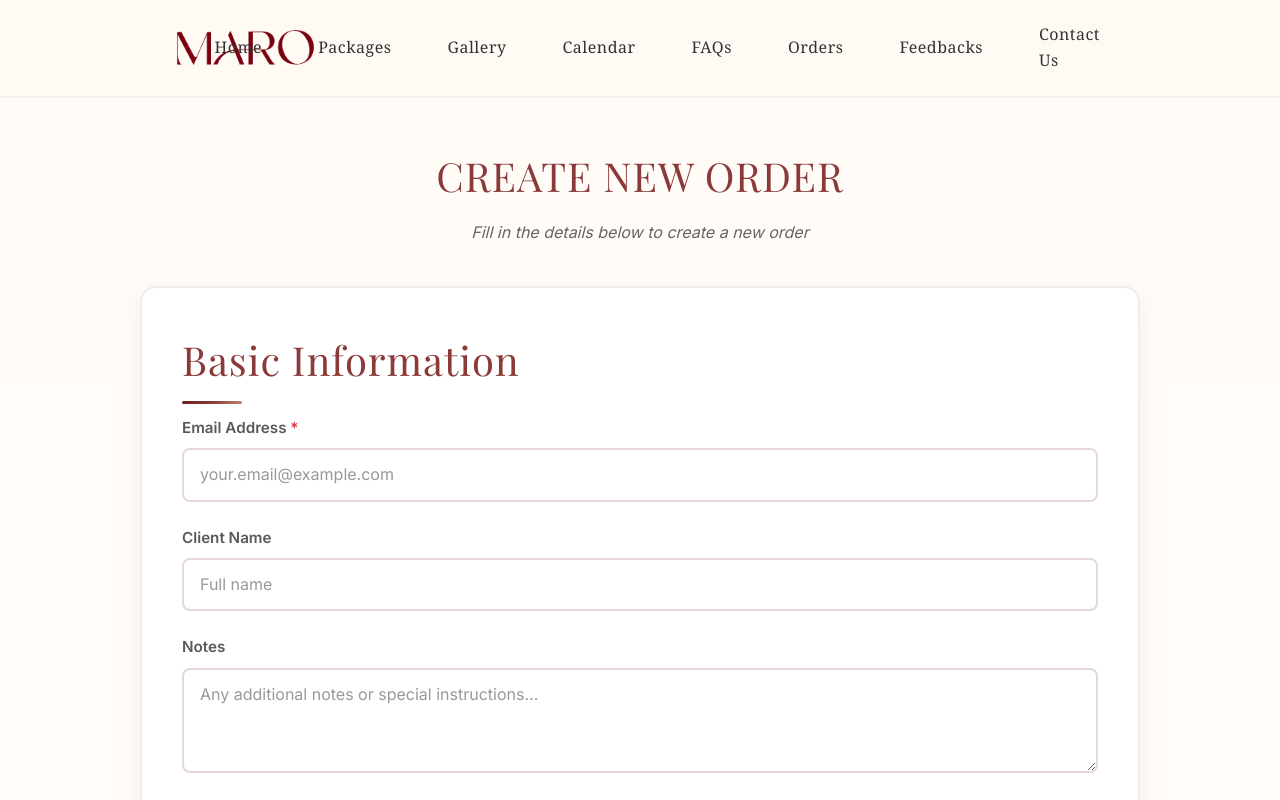
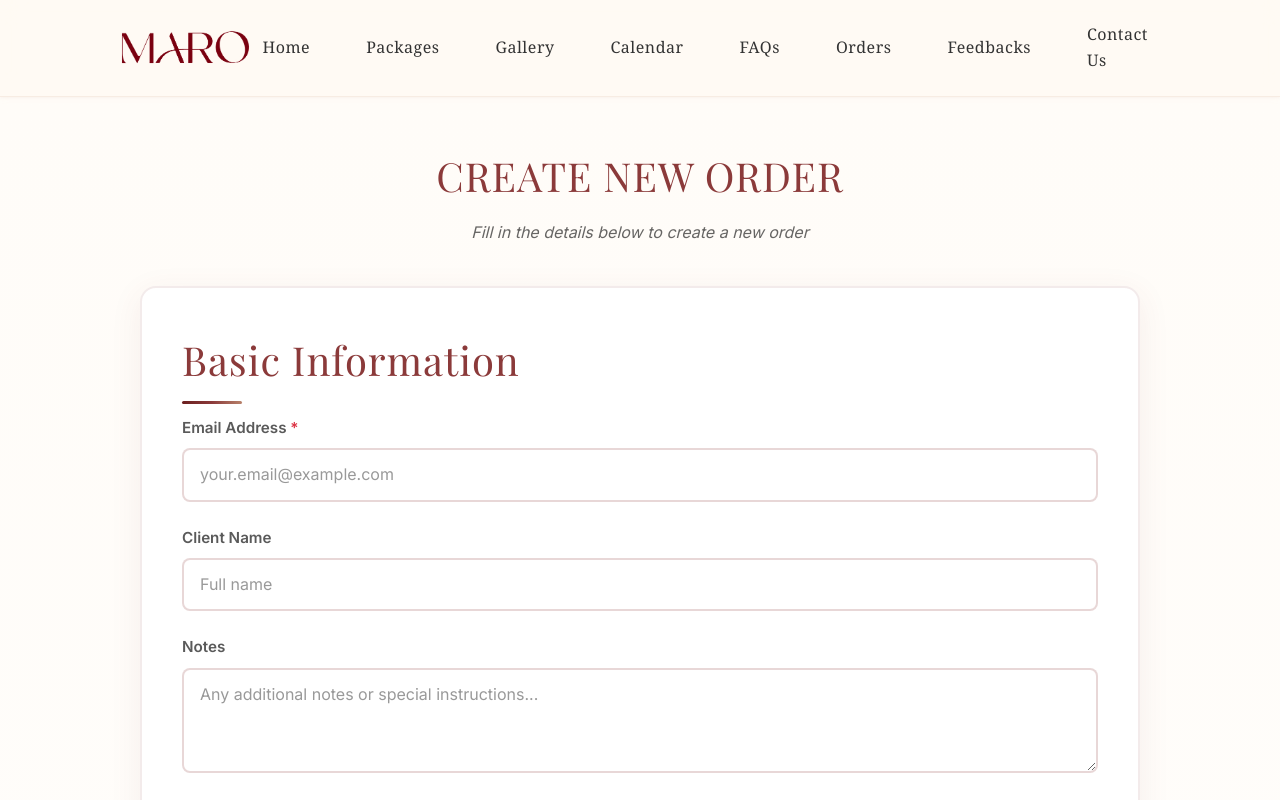
Before and after one commit to mostafawael4/Maro, an Angular app in the folder FrontEnd/: page /create-order in a window 1280 px wide. Shown: the top 800 px of the page. Built offline with nearby package versions, Linux system fonts and the light colour scheme; no server answers; a web font is replaced by a local one.

Commit message:
Refactor navbar component for improved responsiveness. Update HTML and SCSS to change visibility breakpoints from 'md' to 'lg' for desktop and mobile menus. Adjust navbar container padding for better alignment across various screen sizes.

```diff
--- a/FrontEnd/src/app/components/navbar/navbar.component.html
+++ b/FrontEnd/src/app/components/navbar/navbar.component.html
@@ -12,7 +12,7 @@
       </div>
 
       <!-- Desktop Navigation Menu -->
-      <div class="hidden md:flex items-center space-x-8 custom-links">
+      <div class="hidden lg:flex items-center space-x-8 custom-links">
         <a
           *ngIf="isAuthenticated"
           routerLink="/dashboard"
@@ -98,7 +98,7 @@
 
       <!-- Mobile Menu Button -->
       <button
-        class="md:hidden p-2 rounded-lg transition-colors duration-200"
+        class="lg:hidden p-2 rounded-lg transition-colors duration-200"
         style="color: #333333;"
         (click)="toggleMobileMenu()"
         [attr.aria-expanded]="isMobileMenuOpen"
@@ -123,7 +123,7 @@
 
     <!-- Mobile Navigation Menu -->
     <div
-      class="md:hidden transition-all duration-300 ease-in-out overflow-hidden"
+      class="lg:hidden transition-all duration-300 ease-in-out overflow-hidden"
       [class.max-h-0]="!isMobileMenuOpen"
       [class.max-h-96]="isMobileMenuOpen"
     >
--- a/FrontEnd/src/app/components/navbar/navbar.component.scss
+++ b/FrontEnd/src/app/components/navbar/navbar.component.scss
@@ -139,7 +139,6 @@
 .navbar-logo-img {
   // Apply dark burgundy color to logo
   filter: brightness(0) saturate(100%) invert(10%) sepia(85%) saturate(4200%) hue-rotate(340deg) brightness(75%) contrast(115%);
-  margin-left: 151px;
 }
 
 // CTA Button Enhancement
@@ -163,12 +162,33 @@
   }
 }
 
+// Navbar Container Padding - Match Home Page Photo Grid Section
+.navbar-cinematic {
+  .container {
+    padding-left: 120px;
+    padding-right: 120px;
+    max-width: 1400px;
+    margin: 0 auto;
+
+    @media (max-width: 1200px) {
+      padding-left: 60px;
+      padding-right: 60px;
+    }
+
+    @media (max-width: 1024px) {
+      padding-left: 40px;
+      padding-right: 40px;
+    }
+
+    @media (max-width: 768px) {
+      padding-left: 20px;
+      padding-right: 20px;
+    }
+  }
+}
+
 // Responsive Adjustments
-@media (max-width: 768px) {
-  .navbar-cinematic {
-    padding: 0 1rem;
-  }
-
+@media (max-width: 1024px) {
   .nav-link-mobile {
     margin: 0.25rem 0;
     border-radius: 0.5rem;
@@ -234,7 +254,3 @@ button:focus-visible {
     animation: none;
   }
 }
-
-.custom-links {
-  margin-right: 144px;
-}
```
